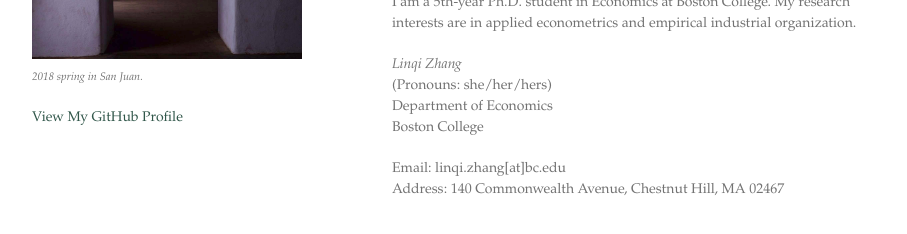
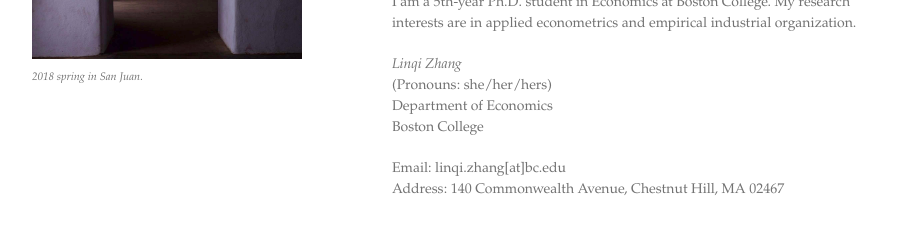
Before and after one commit to zhanglinqi/zhanglinqi.github.io, a Jekyll site: the page built from index.md, in a window 1280 px wide. Shown: the part 260-494 px from the top of the page, without its empty margins (178-1085 px from the left). Built offline with Jekyll 4.4.1, drawn with Linux system fonts in a browser that asks for light colours.

Commit message:
update layout

```diff
--- a/_layouts/cv.html
+++ b/_layouts/cv.html
@@ -33,9 +33,9 @@
         <p class="view"><a href="{{ site.github.repository_url }}">View the Project on GitHub <small>{{ site.github.repository_nwo }}</small></a></p>
         {% endif %} -->
 
-        {% if site.github.is_user_page %}
+<!--         {% if site.github.is_user_page %}
         <p class="view"><a href="{{ site.github.owner_url }}">View My GitHub Profile</a></p>
-        {% endif %}
+        {% endif %} -->
 
         {% if site.show_downloads %}
         <ul class="downloads">
--- a/_layouts/default.html
+++ b/_layouts/default.html
@@ -33,9 +33,9 @@
         <p class="view"><a href="{{ site.github.repository_url }}">View the Project on GitHub <small>{{ site.github.repository_nwo }}</small></a></p>
         {% endif %} -->
 
-        {% if site.github.is_user_page %}
+<!--         {% if site.github.is_user_page %}
         <p class="view"><a href="{{ site.github.owner_url }}">View My GitHub Profile</a></p>
-        {% endif %}
+        {% endif %} -->
 
         {% if site.show_downloads %}
         <ul class="downloads">
--- a/_layouts/research.html
+++ b/_layouts/research.html
@@ -33,9 +33,9 @@
         <p class="view"><a href="{{ site.github.repository_url }}">View the Project on GitHub <small>{{ site.github.repository_nwo }}</small></a></p>
         {% endif %} -->
 
-        {% if site.github.is_user_page %}
+<!--         {% if site.github.is_user_page %}
         <p class="view"><a href="{{ site.github.owner_url }}">View My GitHub Profile</a></p>
-        {% endif %}
+        {% endif %} -->
 
         {% if site.show_downloads %}
         <ul class="downloads">
--- a/_layouts/teaching.html
+++ b/_layouts/teaching.html
@@ -33,9 +33,9 @@
         <p class="view"><a href="{{ site.github.repository_url }}">View the Project on GitHub <small>{{ site.github.repository_nwo }}</small></a></p>
         {% endif %} -->
 
-        {% if site.github.is_user_page %}
+<!--         {% if site.github.is_user_page %}
         <p class="view"><a href="{{ site.github.owner_url }}">View My GitHub Profile</a></p>
-        {% endif %}
+        {% endif %} -->
 
         {% if site.show_downloads %}
         <ul class="downloads">
```
